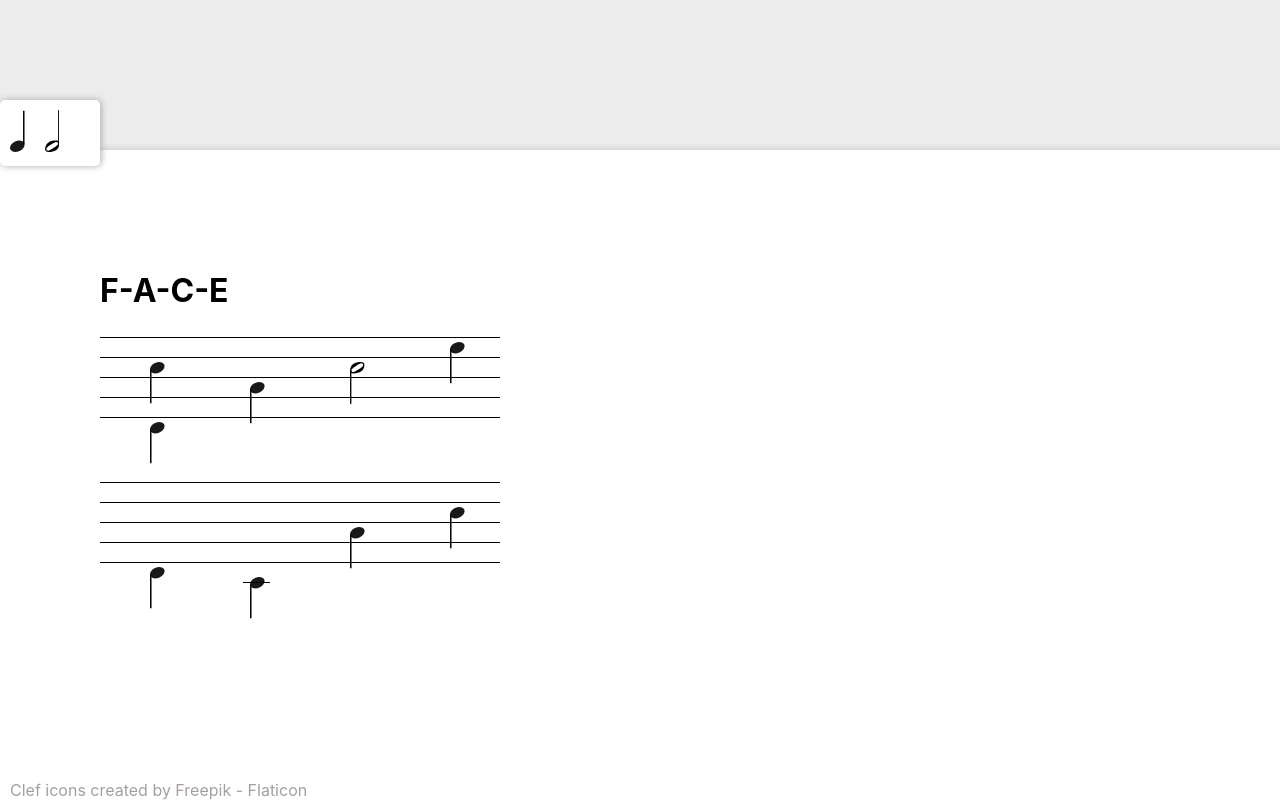
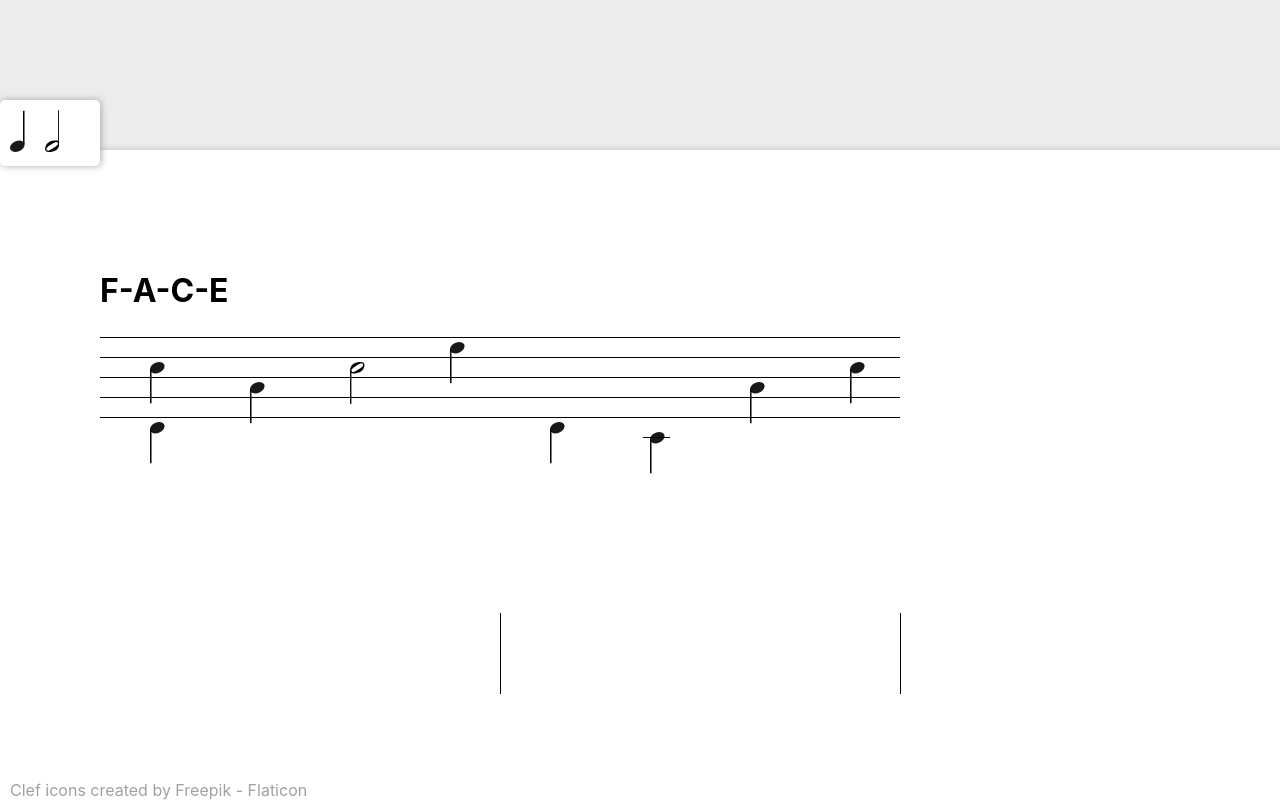
Before and after one commit to philippEder/notes, a React (Create React App) app: page / in a window 1280 px wide. Shown: the top 802 px of the page. Built offline with nearby package versions, Linux system fonts and the light colour scheme.

Commit message:
inline styling for bars and border

```diff
--- a/src/components/Bar.css
+++ b/src/components/Bar.css
@@ -6,6 +6,18 @@
 .bar {
     margin-bottom: 35px;
     line-height: 7px;
+    display: inline-block;
+}
+
+.bar:after {
+    content: "";
+    position: absolute;
+    left: auto;
+    bottom: 106px;
+    height: 81px;
+    width: 1px;
+    border-left: 1px solid black;
+    display: inline-block;
 }
 
 .note {
--- a/src/components/Page.js
+++ b/src/components/Page.js
@@ -15,11 +15,15 @@ class Page extends React.Component {
 
         <h1>{faceTestdata.title}</h1>
 
-        {
-        faceTestdata.bars.map(bar =>
-            <Bar data={bar}></Bar>
-          )
-         }
+        <div>
+          {
+            faceTestdata.bars.map(bar =>
+              <Bar data={bar}></Bar>
+            )
+          }
+        </div>
+
+
       </div>
 
 
--- a/src/testdata/example1.json
+++ b/src/testdata/example1.json
@@ -28,7 +28,7 @@
                     "items": [
                         {
                             "position": 5,
-                            "type": "halphNote"
+                            "type": "halfNote"
                         }
                     ]
                 },
```
